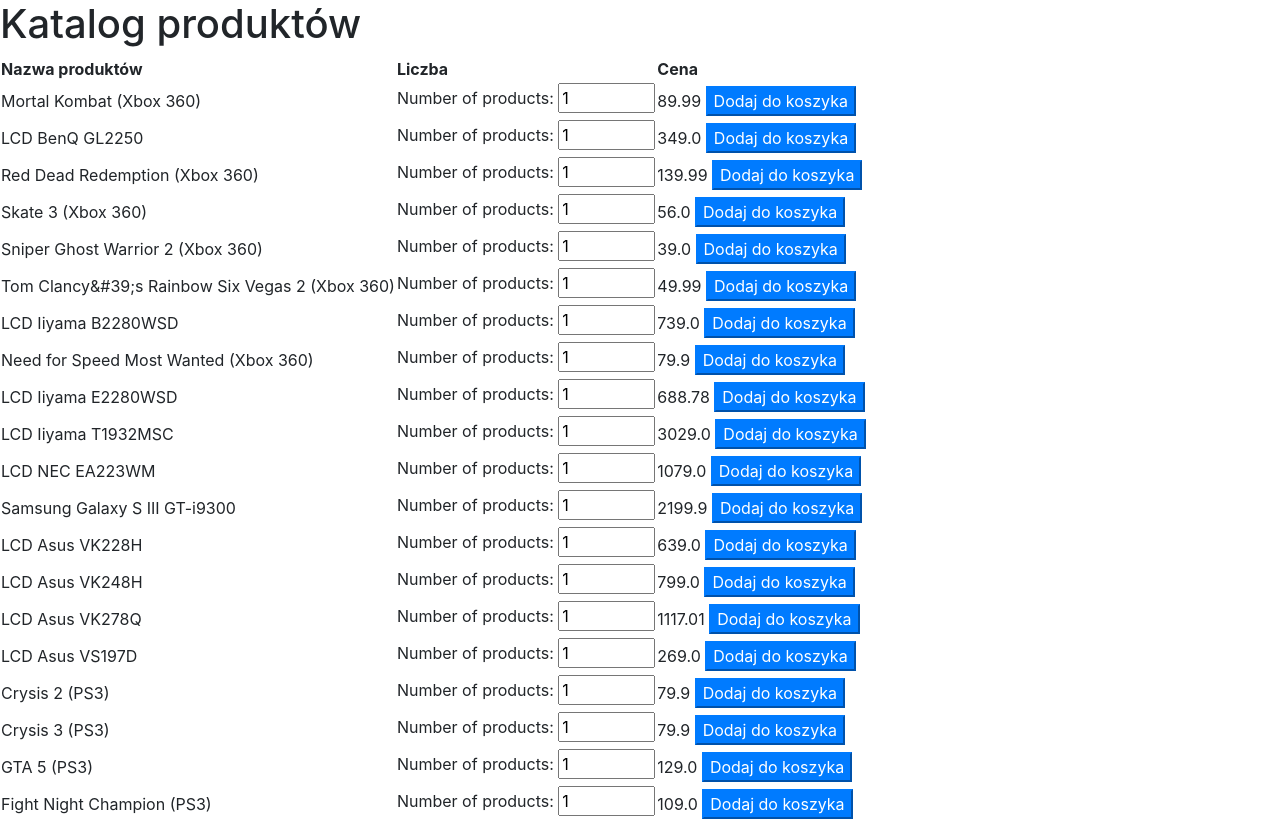
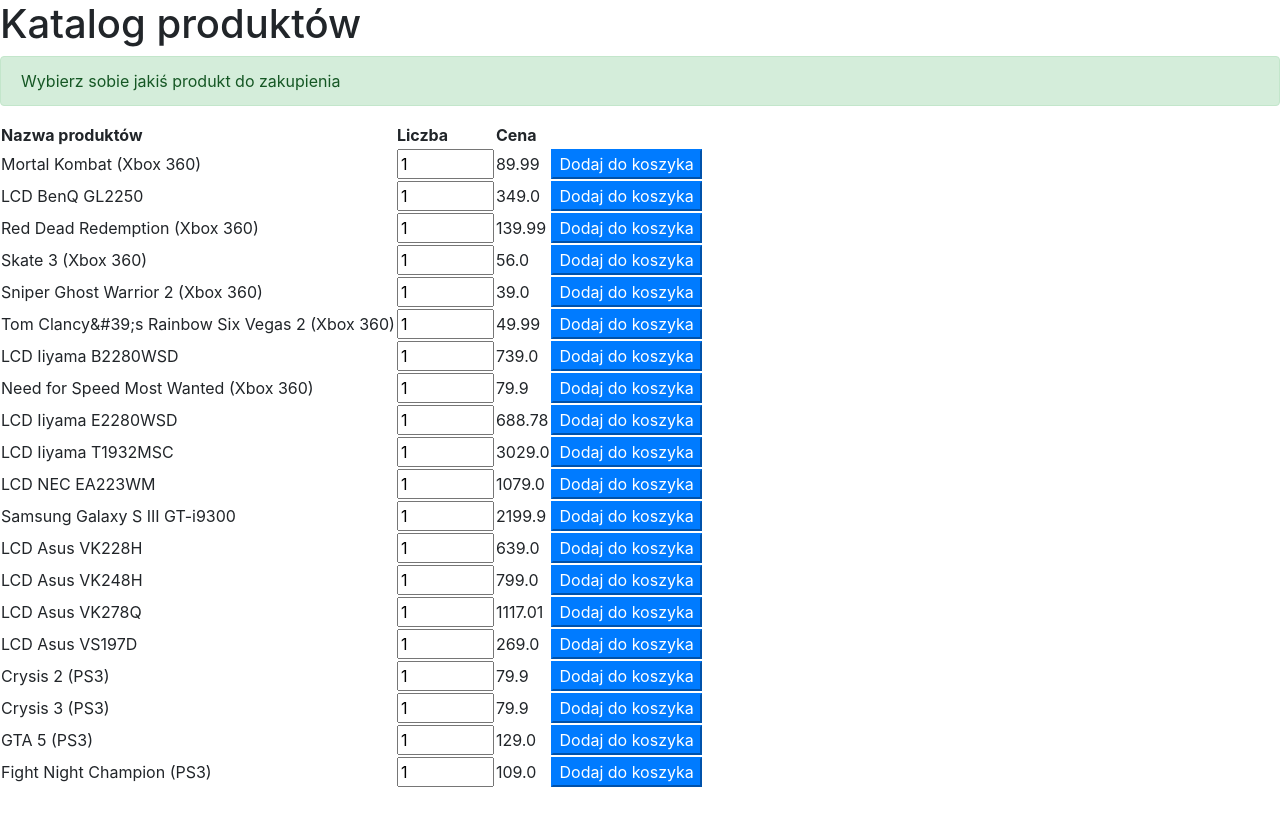
Before and after one commit to Calvitium/IUM_microservice, a FastAPI app: page / in a window 1280 px wide. After the commit the page ends 787 px from the top, so only its background shows below. Run offline with FastAPI, Linux system fonts and the light colour scheme; data comes from the database, SQL or seed files in the repository; some libraries are stand-ins or nearby versions.

Commit message:
Added alert

```diff
--- a/templates/root_template.html
+++ b/templates/root_template.html
@@ -7,12 +7,20 @@
 </head>
 <body>
     <h1>Katalog produktów</h1>
+    {% if message != "" %}
+        <div class="alert alert-success" role="alert">
+          {{ message}}
+        </div>
+    {% endif %}
+
+
     <table>
         <thead>
             <tr>
                 <th scope="col">Nazwa produktów</th>
                 <th scope="col">Liczba</th>
                 <th scope="col">Cena</th>
+                <th scope="col"></th>
             </tr>
         </thead>
         <tbody>
@@ -21,13 +29,14 @@
                 <form action="/add_to_cart" method="POST">
                     <td class="product_name">{{ product.name }}</td>
                     <td class="count">
-                        <label for="num_products">Number of products:</label>
                         <input type="number" id="num_products" name="num_products" value="1"
                          min="0" max="100">
                     </td>
                     <td class="cart">
                         {{ product.price }}
-                        <input type="hidden" name="product_id" value={{ product.id }} >
+                    </td>
+                    <td>
+                        <input type="hidden" name="product_id" value={{product.id}} >
                         <input type="submit" class="btn-primary" name="add_to_cart" value="Dodaj do koszyka">
                     </td>
                 </form>
@@ -36,6 +45,9 @@
         </tbody>
     </table>
 
+
+
+
 <script src="http://netdna.bootstrapcdn.com/bootstrap/4.0.0/js/bootstrap.min.js"></script>
 </body>
 </html>
```
